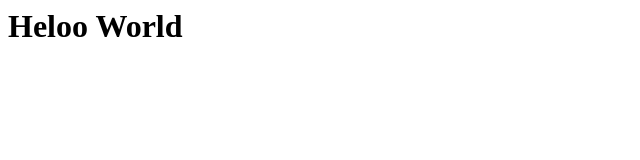
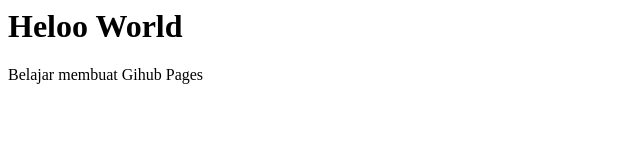
Before and after one commit to adiprass28/adiprass28.github.io, a plain HTML site: page index.html in a window 1280 px wide. Shown: the whole page, without its empty margins (0-640 px from the left). Drawn offline with Linux system fonts and the light colour scheme.

Commit message:
Update index.html

```diff
--- a/index.html
+++ b/index.html
@@ -1 +1,3 @@
 <h1>Heloo World</h1>
+
+<p>Belajar membuat Gihub Pages</p>
```
